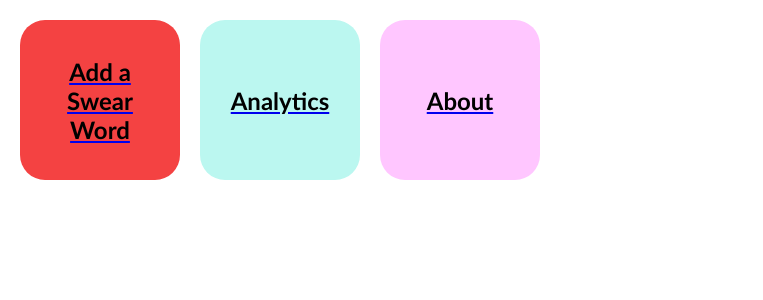
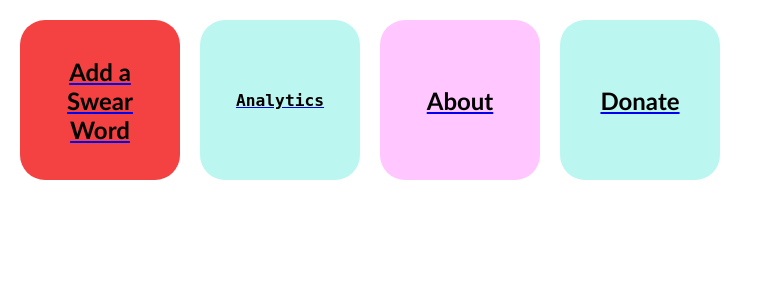
Before and after one commit to Mustafa-Sadriwala/Swear-Jar-Front-End, a Flask app: page / in a window 1280 px wide. Shown: the top 300 px of the page, without its empty margins (0-763 px from the left). Run offline with Flask 2, Linux system fonts and the light colour scheme; parts of the project's set-up code (start-up, migrations or seed data) failed here and were passed over.

Commit message:
added donate

```diff
--- a/templates/home.html
+++ b/templates/home.html
@@ -10,7 +10,7 @@ body {
 	font-family:"Trebuchet MS", Arial, Helvetica, sans-serif
 }
 
-#box1, #box2, #box3{
+#box1, #box2, #box3, #box4{
 	width:150px;
 	height:150px;
 	margin:50px;
@@ -42,16 +42,25 @@ body {
   justify-content: center;
 }
 
+#box4 {
+  background:#bbf7f0;
+  display: flex;
+  align-items: center;
+  justify-content: center;
+}
+
 h2, p  {
 	padding:10px;
   text-align: center;
   color: #000000;
 }
 
-#box1 p, #box2 p, #box3 p{
+#box1 p, #box2 p, #box3, #box4 p{
 	white-space:pre;
 	font-size:smaller;
 	font-family:monospace;
+}
+
 }
 </style>
 <div style="overflow: hidden;"
@@ -65,6 +74,9 @@ h2, p  {
   <a href="{{ url_for('about') }}" style="" id="box2">
 	    <h2>About</h2>
   </a>
+  <a href="http://hopefoodpantryaustin.org/ways-to-help-your-neighbors-in-need/donate/" style="" id="box4">
+	    <h2>Donate</h2>
+  </a>
 </div>
 </div>
 </html>
```
